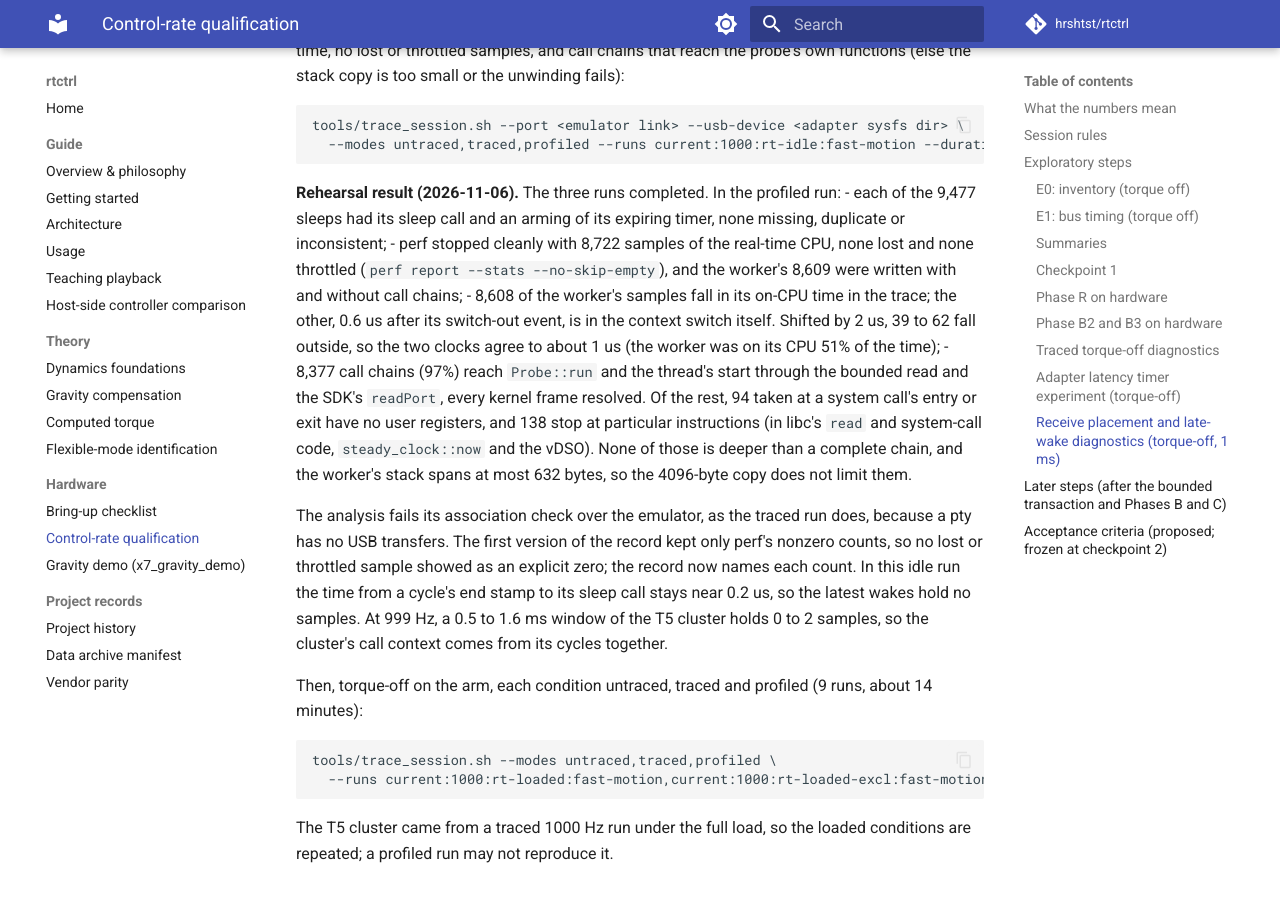
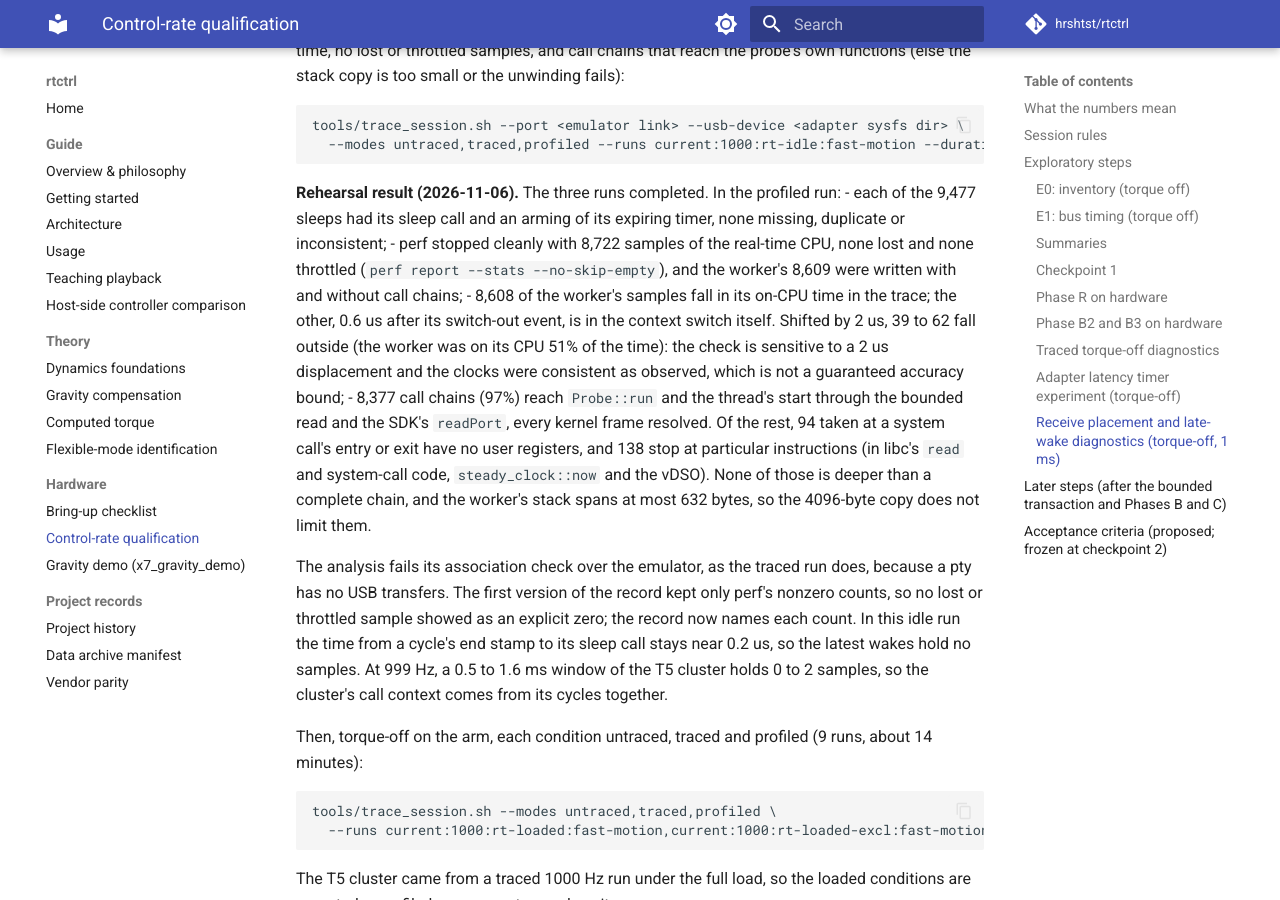
Before and after one commit to hrshtst/rtctrl, an MkDocs documentation site: the page built from docs/hardware/control-rate.md, in a window 1280 px wide and 900 px high, scrolled down 19248 px. Built offline with MkDocs 1.6.1 and Material for MkDocs 9.7.7, drawn with Linux system fonts in a browser that asks for light colours; comment, search, counter and statistics services are not loaded.

Commit message:
docs(control-rate): qualify the rehearsal's clock-alignment check
Review of c766bec: the timestamp-shift experiment shows that the check
is sensitive to a 2 us displacement and that the clocks were consistent
as observed; it does not establish a guaranteed accuracy bound of about
1 us, as the text said.

Claude-Session: https://claude.ai/code/session_019n1vHmKvqcQXktHbT1RjBu

```diff
--- a/docs/hardware/control-rate.md
+++ b/docs/hardware/control-rate.md
@@ -888,8 +888,9 @@ run:
   8,609 were written with and without call chains;
 - 8,608 of the worker's samples fall in its on-CPU time in the trace; the
   other, 0.6 us after its switch-out event, is in the context switch itself.
-  Shifted by 2 us, 39 to 62 fall outside, so the two clocks agree to about
-  1 us (the worker was on its CPU 51% of the time);
+  Shifted by 2 us, 39 to 62 fall outside (the worker was on its CPU 51% of
+  the time): the check is sensitive to a 2 us displacement and the clocks
+  were consistent as observed, which is not a guaranteed accuracy bound;
 - 8,377 call chains (97%) reach `Probe::run` and the thread's start through
   the bounded read and the SDK's `readPort`, every kernel frame resolved. Of
   the rest, 94 taken at a system call's entry or exit have no user
```
